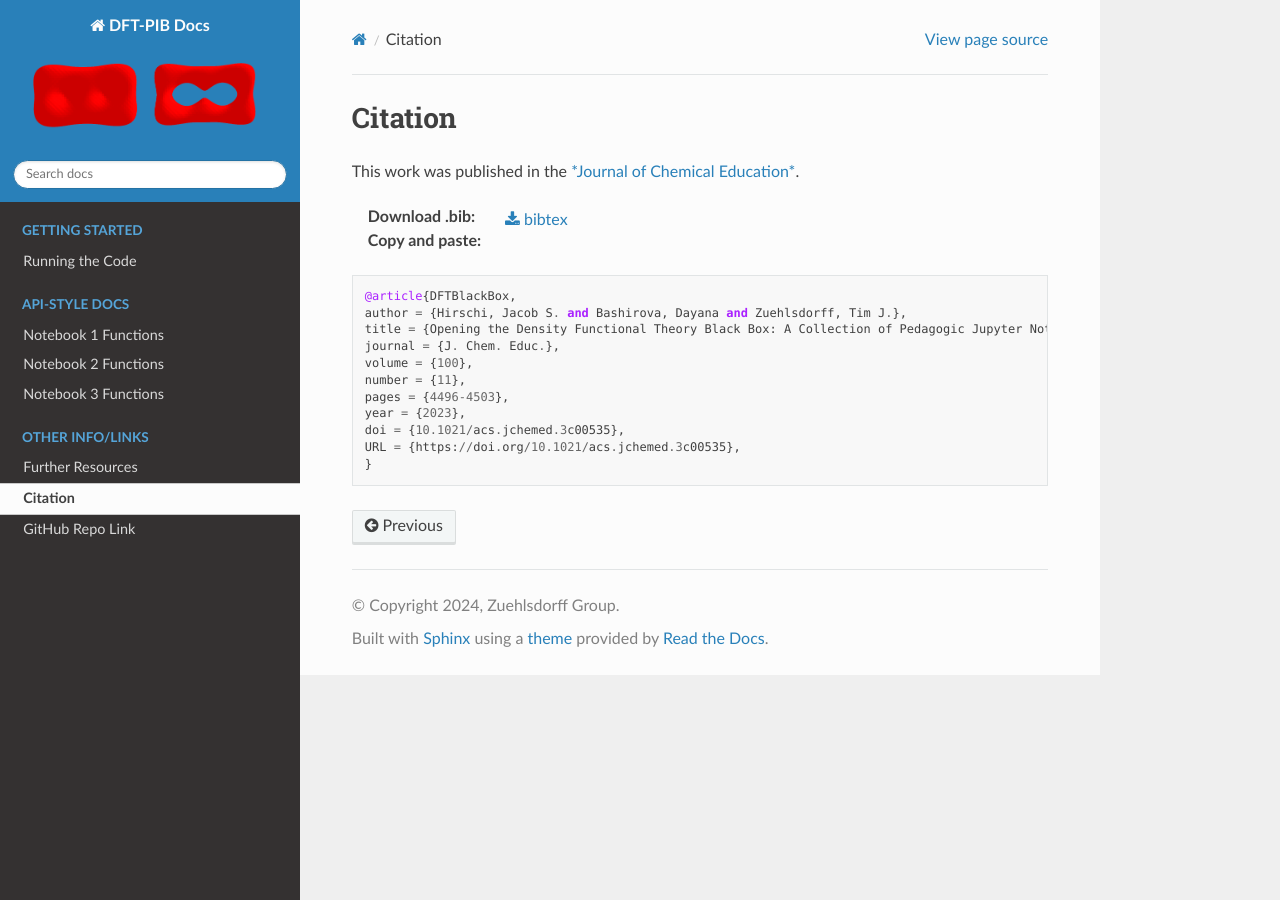
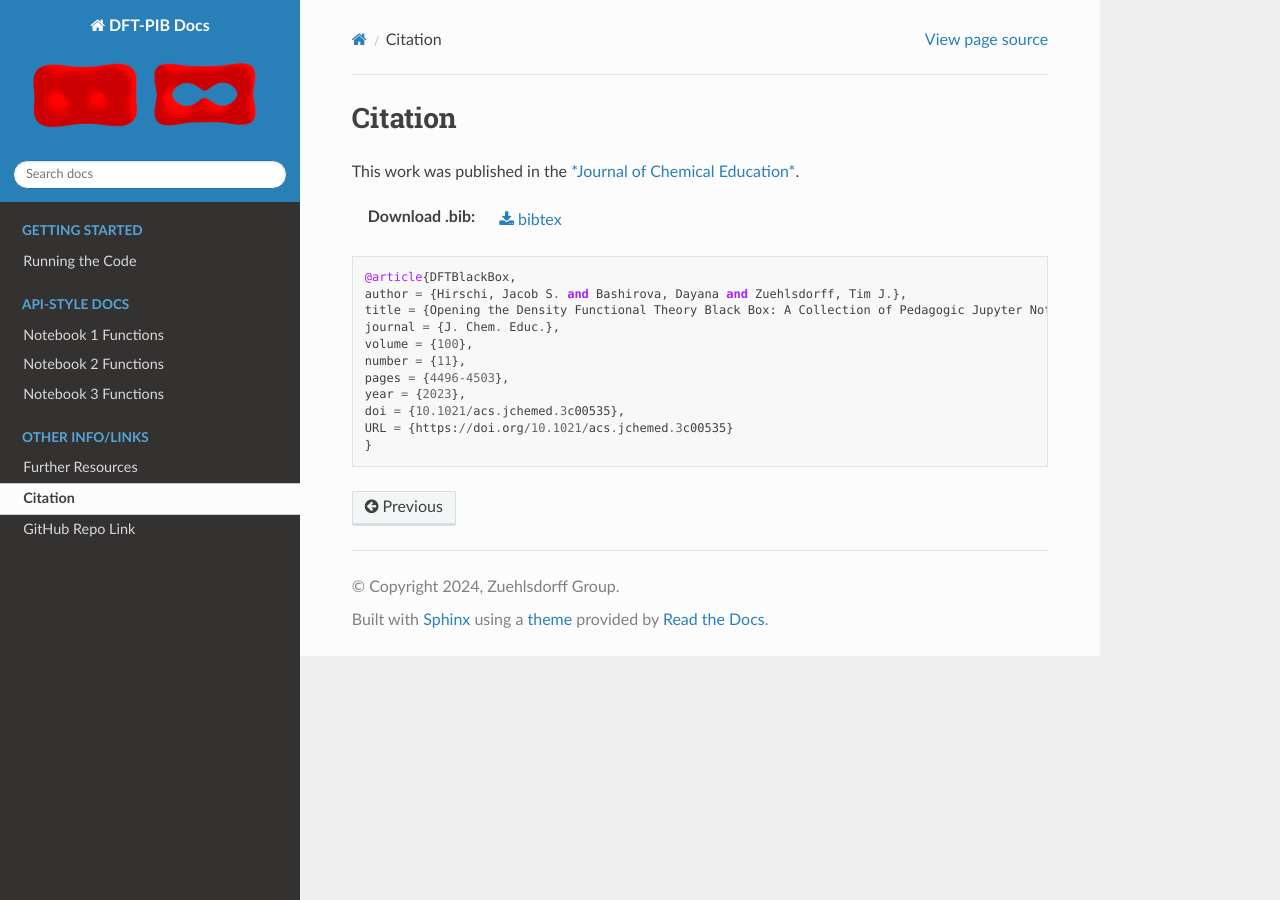
Before and after one commit to tjz21/DFT_PIB_Code, a Sphinx documentation site: the page built from docs/source/citation.rst, in a window 1280 px wide. Built offline with Sphinx 7.4.7 and the Read the Docs theme 3.1.0, drawn with Linux system fonts in a browser that asks for light colours.

Commit message:
fixed typo in citation.rst

```diff
--- a/docs/source/citation.rst
+++ b/docs/source/citation.rst
@@ -3,8 +3,6 @@ Citation
 This work was published in the `*Journal of Chemical Education* <https://pubs.acs.org/doi/10.1021/acs.jchemed.3c00535>`_.
 
 :Download .bib: :download:`bibtex<DFT_ref.bib>`
-
-:Copy and paste:
 
 ::
 
@@ -17,5 +15,5 @@ This work was published in the `*Journal of Chemical Education* <https://pubs.ac
    pages = {4496-4503},
    year = {2023},
    doi = {10.1021/acs.jchemed.3c00535},
-   URL = {https://doi.org/10.1021/acs.jchemed.3c00535},
+   URL = {https://doi.org/10.1021/acs.jchemed.3c00535}
    }
```
